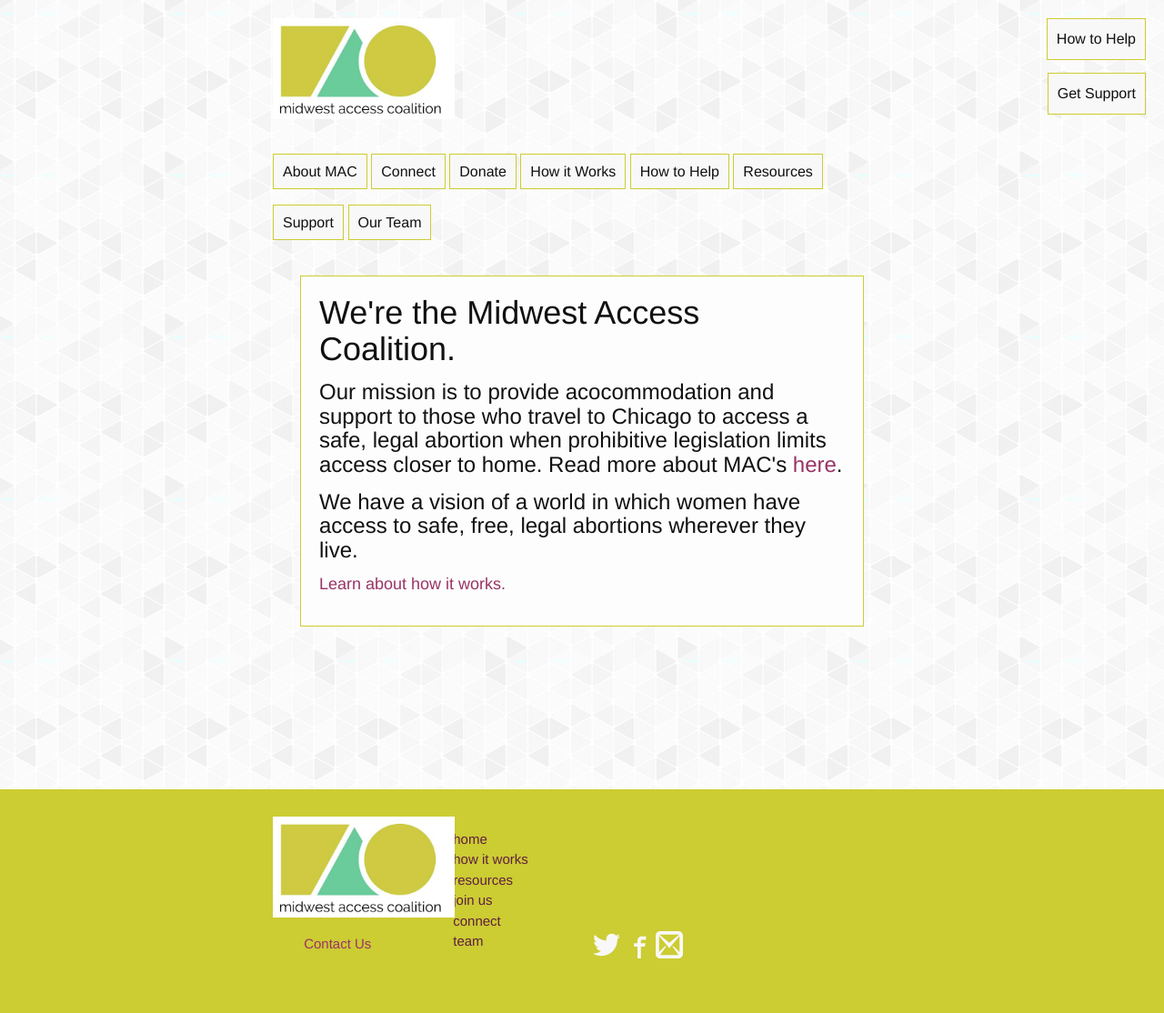
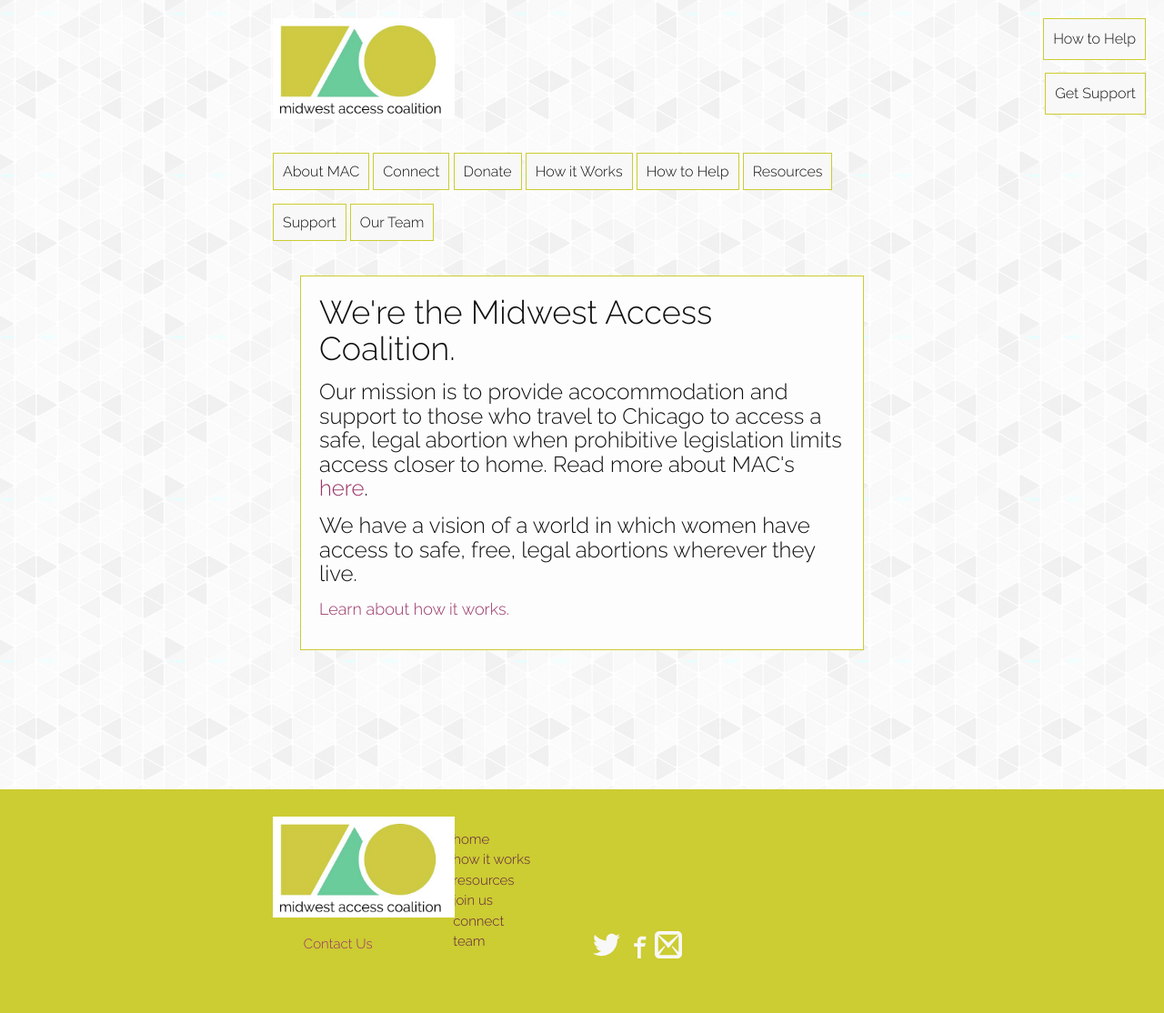
Before and after one commit to emmajellz/midwestaccesscoalition.github.io, a Jekyll site: the page built from index.html, in a window 1280 px wide. Shown: the whole page at 91% size. Built offline with Jekyll 4.4.1, drawn with Linux system fonts in a browser that asks for light colours.

Commit message:
switched font to Raleway

```diff
--- a/_includes/head.html
+++ b/_includes/head.html
@@ -2,6 +2,8 @@
   <meta charset="utf-8">
   <meta http-equiv="X-UA-Compatible" content="IE=edge">
   <meta name="viewport" content="width=device-width, initial-scale=1">
+
+  <link href='https://fonts.googleapis.com/css?family=Raleway:400,300' rel='stylesheet' type='text/css'>
 
   <title>{% if page.title %}{{ page.title }}{% else %}{{ site.title }}{% endif %}</title>
   <meta name="description" content="{% if page.excerpt %}{{ page.excerpt | strip_html | strip_newlines | truncate: 160 }}{% else %}{{ site.description }}{% endif %}">
--- a/css/main.scss
+++ b/css/main.scss
@@ -6,7 +6,7 @@
 
 
 // Our variables
-$base-font-family: Helvetica, Arial, sans-serif;
+$base-font-family: 'Raleway', sans-serif;
 $base-font-size:   16px;
 $small-font-size:  $base-font-size * 0.875;
 $base-line-height: 1.5;
```
